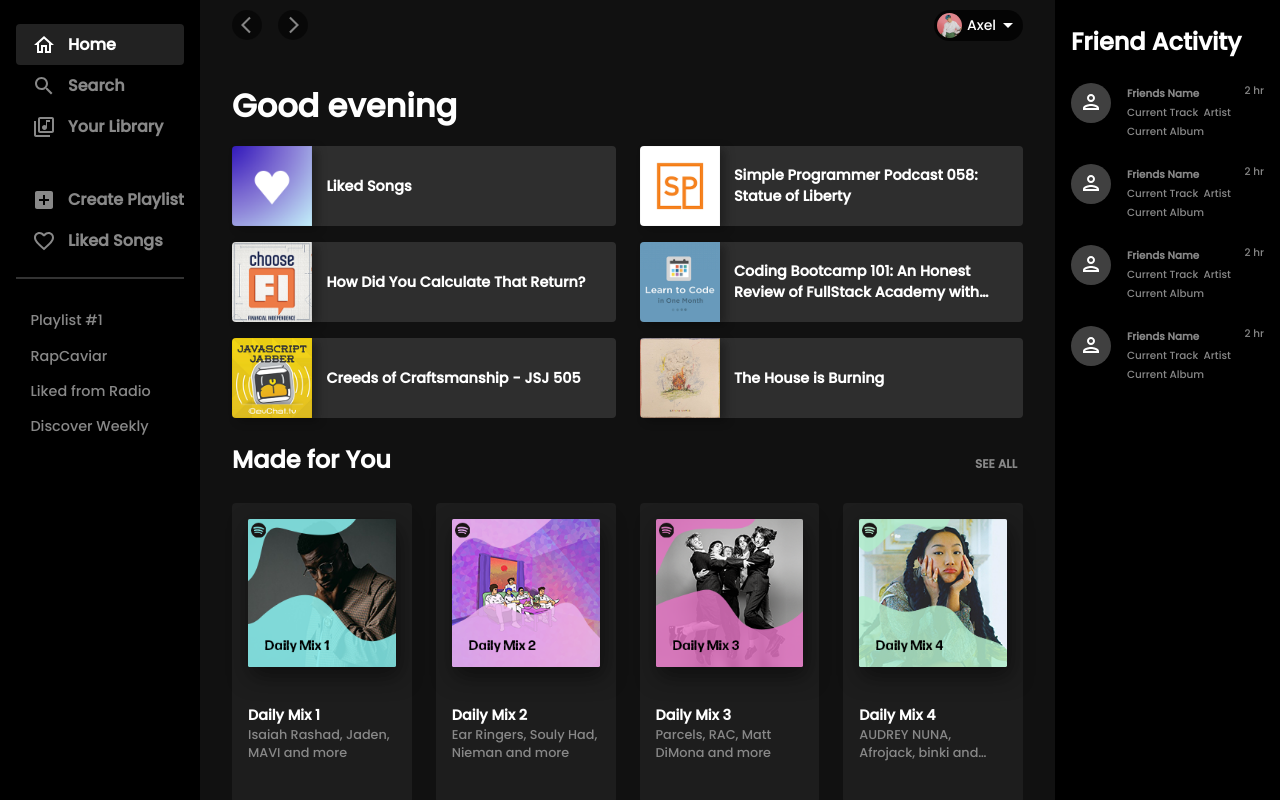
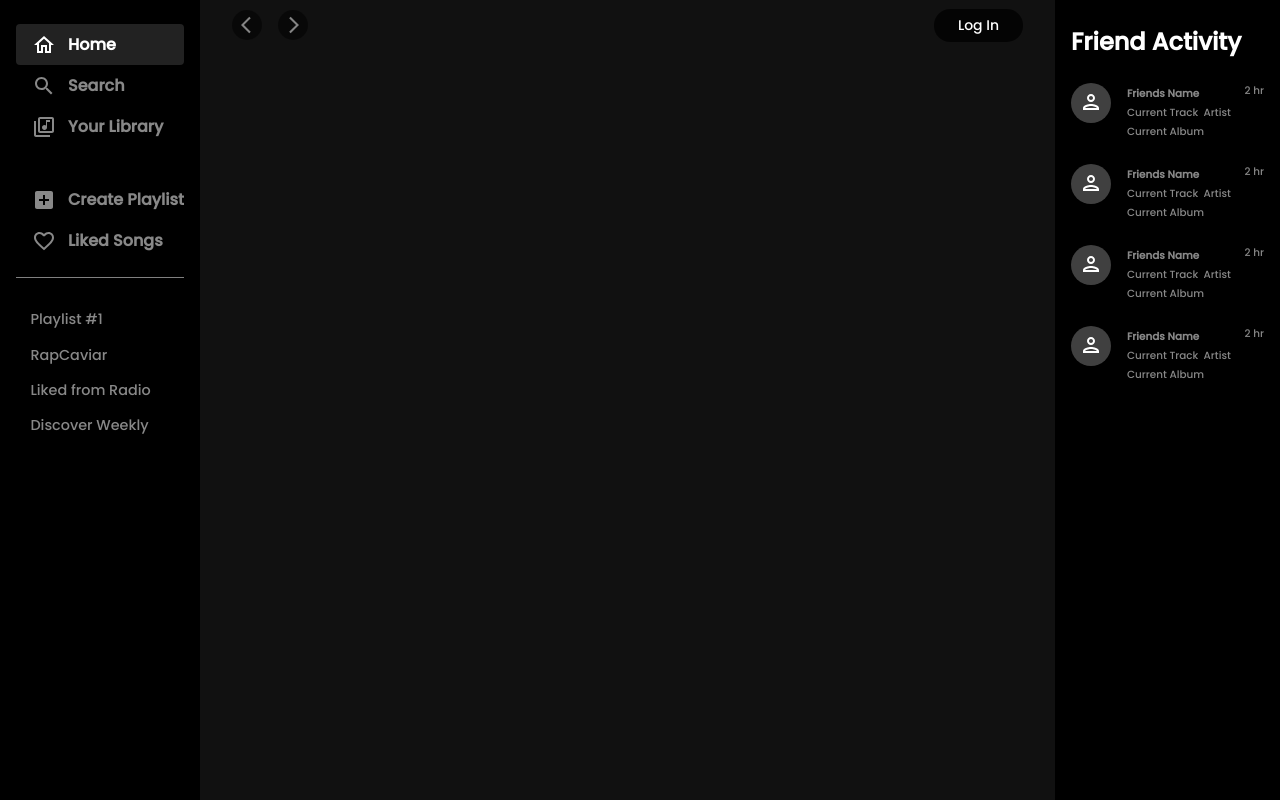
Before and after one commit to axylious/react-spotify, a React (Create React App) app: page / in a window 1280 px wide. Built offline with nearby package versions, Linux system fonts and the light colour scheme.

Commit message:
add login/logout functionality with spotifyAPI

```diff
--- a/src/App.js
+++ b/src/App.js
@@ -1,3 +1,4 @@
+import { useEffect } from 'react';
 import { Route, Switch } from 'react-router';
 import FriendActivity from './components/FriendActivity/FriendActivity'
 import Home from './pages/Home/Home'
@@ -8,14 +9,28 @@
 import LikedSongs from './pages/LikedSongs/LikedSongs';
 import Playlist from './pages/Playlist/Playlist'
 import SeeAll from './components/SeeAll/SeeAll'
-import { Nav } from './components/Nav/Nav';
+import Nav from './components/Nav/Nav';
+import {getParams} from './pages/Login/Login'
 
 
 const App = () => {
+  useEffect(() => {
+    if(window.location.hash) {
+      const {access_token, token_type} = getParams(window.location.hash)
+
+      sessionStorage.clear()
+      sessionStorage.setItem('accessToken', access_token)
+      sessionStorage.setItem('tokenType', token_type)
+    }
+  })
+
+  const token = sessionStorage.getItem('accessToken')
+
   return (
     <div className='App'>
       <Sidebar className='sidebar' />
-      <Nav className='nav' />
+      <Nav className='nav' token={token}/>
+      {token ?
         <Switch>
           <Route path='/' exact>
             <Home className='home'/>
@@ -42,6 +57,8 @@
             <SeeAll className='seeAll'/>
           </Route>
         </Switch>
+      : console.log('no token')
+      }
       <FriendActivity className='friendSidebar' />
     </div>
   );
--- a/src/components/Nav/Nav.css
+++ b/src/components/Nav/Nav.css
@@ -5,6 +5,7 @@
    height: 50px;
    /* background-color: white; */
    padding: 0 2em;
+   z-index: 999;
 }
 
 .navLeft {
@@ -73,6 +74,12 @@
 
 .navMenuItems hr {
    width: 100%;
-   border: 1px solid rgba(255,255,255,.2);
+   height: 1px;
+   background-color: rgba(255,255,255,.5);
+   border: none;
    margin: 0 auto;
 }
+
+#logIn {
+   padding: 3px 1.5em;
+}
--- a/src/components/Nav/Nav.js
+++ b/src/components/Nav/Nav.js
@@ -1,12 +1,43 @@
 import {ArrowBackIos, ArrowDropDown, ArrowDropUp, ArrowForwardIos} from '@mui/icons-material'
 import { useState } from 'react';
+import { handleLogin, handleLogout } from '../../pages/Login/Login';
 import './nav.css'
 
-export const Nav = () => {
+export default function Nav({token}) {
    const [isDropped, setIsDropped] = useState(false)
 
    const handleClick = () => {
       setIsDropped(!isDropped)
+   }
+
+   const UserNav = () => {
+      return (
+         <div className='navMenu' onClick={handleClick}>
+            <div className='navMenuProfile'>
+               <img className='navMenuImg' src='./images/A-Wall.png' alt=''></img>
+               <p>Axel</p>
+               {isDropped ? <ArrowDropUp /> : <ArrowDropDown />}
+            </div>
+            {isDropped &&
+               <div className='navMenuItems'>
+                  <p>Profile</p>
+                  <p>Settings</p>
+                  <hr/>
+                  <p onClick={handleLogout}>Logout</p>
+               </div>
+            }
+         </div>
+      )
+   }
+
+   const LoginNav = () => {
+      return (
+         <div className='navMenu' onClick={handleLogin}>
+            <div className='navMenuProfile'>
+               <p id='logIn'>Log In</p>
+            </div>
+         </div>
+      )
    }
 
    return (
@@ -32,22 +63,8 @@
             </div>
          </div>
          <div className='navRight'>
-            <div className='navMenu' onClick={handleClick}>
-               <div className='navMenuProfile'>
-                  <img className='navMenuImg' src='./images/A-Wall.png' alt=''></img>
-                  <p>Axel</p>
-                  {isDropped ? <ArrowDropUp /> : <ArrowDropDown />}
-               </div>
-               {isDropped &&
-                  <div className='navMenuItems'>
-                     <p>Profile</p>
-                     <p>Settings</p>
-                     <hr/>
-                     <p>Logout</p>
-                  </div>
-               }
-            </div>
+            {token ? <UserNav /> : <LoginNav />}
          </div>
       </div>
    )
-};
+}
--- a/src/components/Sidebar/sidebar.css
+++ b/src/components/Sidebar/sidebar.css
@@ -29,7 +29,9 @@
 
 hr {
    width: 100%;
-   border: 1px solid rgba(255,255,255,.2);
+   height: 1px;
+   background-color: rgba(255,255,255,.5);
+   border: none;
    margin: 1em auto 1.5em;
 }
 
--- a/src/components/Tile/Tile.js
+++ b/src/components/Tile/Tile.js
@@ -6,12 +6,14 @@
 const Tile = ({title, className, desc, src}) => {
    return (
       <div className={className}>
-      <div>
+      <div className='imgWrapper'>
          <img src={src} alt={title} className='tilePic' />
          <PlayCircleIcon />
       </div>
+      <div className='textWrapper'>
          <h2>{title}</h2>
          <p>{desc}</p>
+      </div>
       </div>
    )
 }
--- a/src/components/Tile/tile.css
+++ b/src/components/Tile/tile.css
@@ -16,31 +16,34 @@
    width: 100%;
    background: var(--bg-color-primary);
    border-radius: .1em;
-   margin-bottom: -1.5em;
-   margin-left: auto;
-   margin-right: auto;
+   margin: 0 auto 1.5em;
    box-shadow: 3px 9px 21px rgba(0,0,0,.5);
 }
 
-.tile svg {
+.imgWrapper {
    position: relative;
+   height: 100%;
+}
+
+.imgWrapper svg {
+   position: absolute;
    background: var(--play-btn-bg);
    border-radius: 50%;
    color: var(--btn-color);
-   top: -.75em;
-   left: 2.25em;
+   bottom: 1em;
+   right: 5px;
    font-size: 3em;
    transform: translateY(10%);
    opacity: 0;
    transition: var(--transition-hover);
 }
 
-.tile:hover svg {
+.tile:hover .imgWrapper svg {
    opacity: 1;
    transform: translateY(0);
 }
 
-.tile svg:hover {
+.imgWrapper>svg:hover {
    transform: scale(1.1);
 }
 
@@ -48,14 +51,14 @@
    opacity: 0;
 }
 
-.tile h2 {
+.textWrapper h2 {
    font-size: .9em;
    white-space: nowrap;
    overflow: hidden;
    text-overflow: ellipsis;
 }
 
-.tile p {
+.textWrapper p {
    font-size: .8em;
    font-weight: 400;
    display: -webkit-box;
--- /dev/null
+++ b/src/pages/Login/Login.js
@@ -0,0 +1,33 @@
+const authEndpoint = 'https://accounts.spotify.com/authorize'
+const clientID = process.env.REACT_APP_SPOTIFY_CLIENT
+const redirectURI = process.env.REACT_APP_SPOTIFY_REDIRECT
+
+const scopes = [
+   'user-read-currently-playing',
+   'user-read-recently-played',
+   'user-read-playback-state',
+   'user-top-read',
+   'user-modify-playback-state',
+   'user-follow-read',
+   'playlist-read-private',
+]
+
+export const handleLogin = () => {
+   window.location = `${authEndpoint}?client_id=${clientID}&redirect_uri=${redirectURI}&scope=${scopes.join('%20')}&response_type=token&show_dialog=true`
+
+}
+
+export const getParams = (hash) => {
+   const afterHash = hash.substring(1)
+   const splitHash = afterHash.split('&')
+   const splitUp = splitHash.reduce((accumulator, currentValue) => {
+     const [key, value] = currentValue.split('=')
+     accumulator[key] = value
+     return accumulator
+   }, {})
+   return splitUp
+}
+
+export const handleLogout = () => {
+   sessionStorage.clear()
+}
```
Also changed, not shown: src/Context/AuthContext.js (added), src/pages/Login/login.css (added), 1 other file (tests, documents, lock files or other folders). Lines whose indentation alone changed are shown as unchanged.
